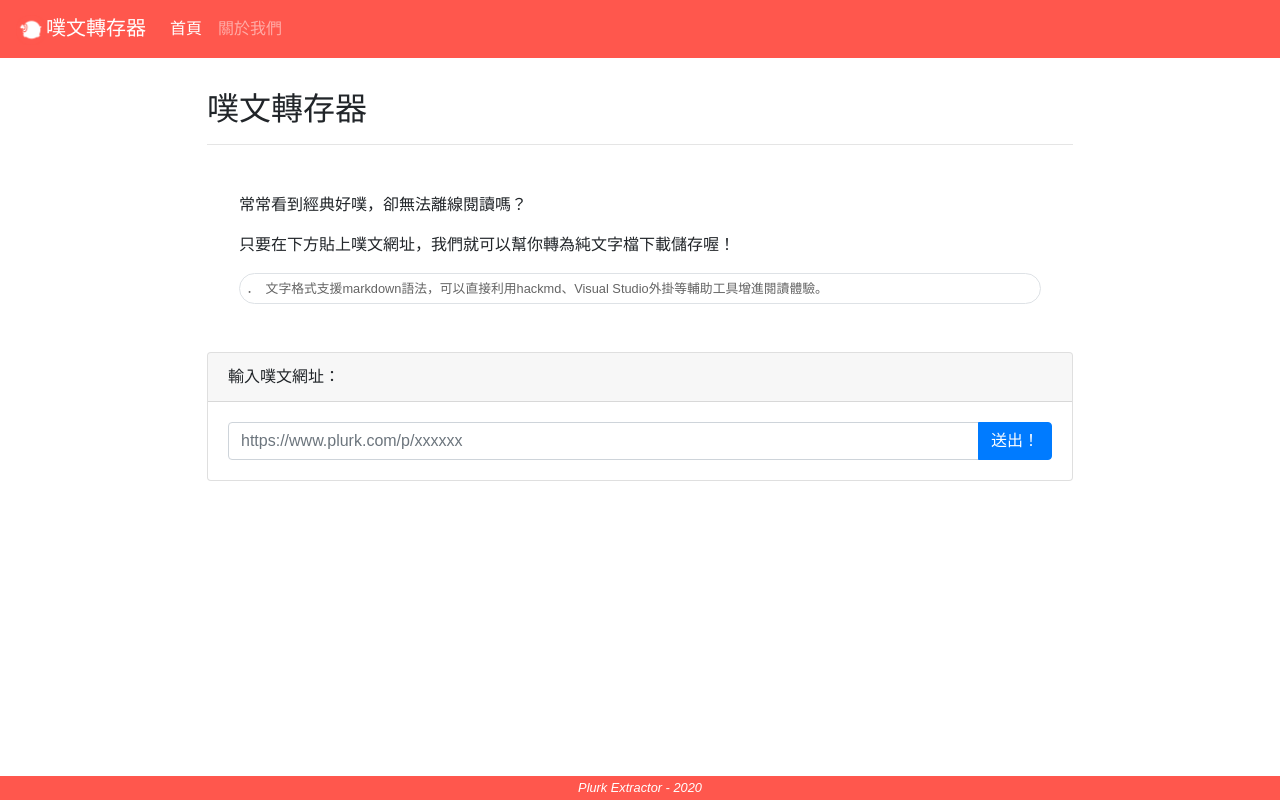
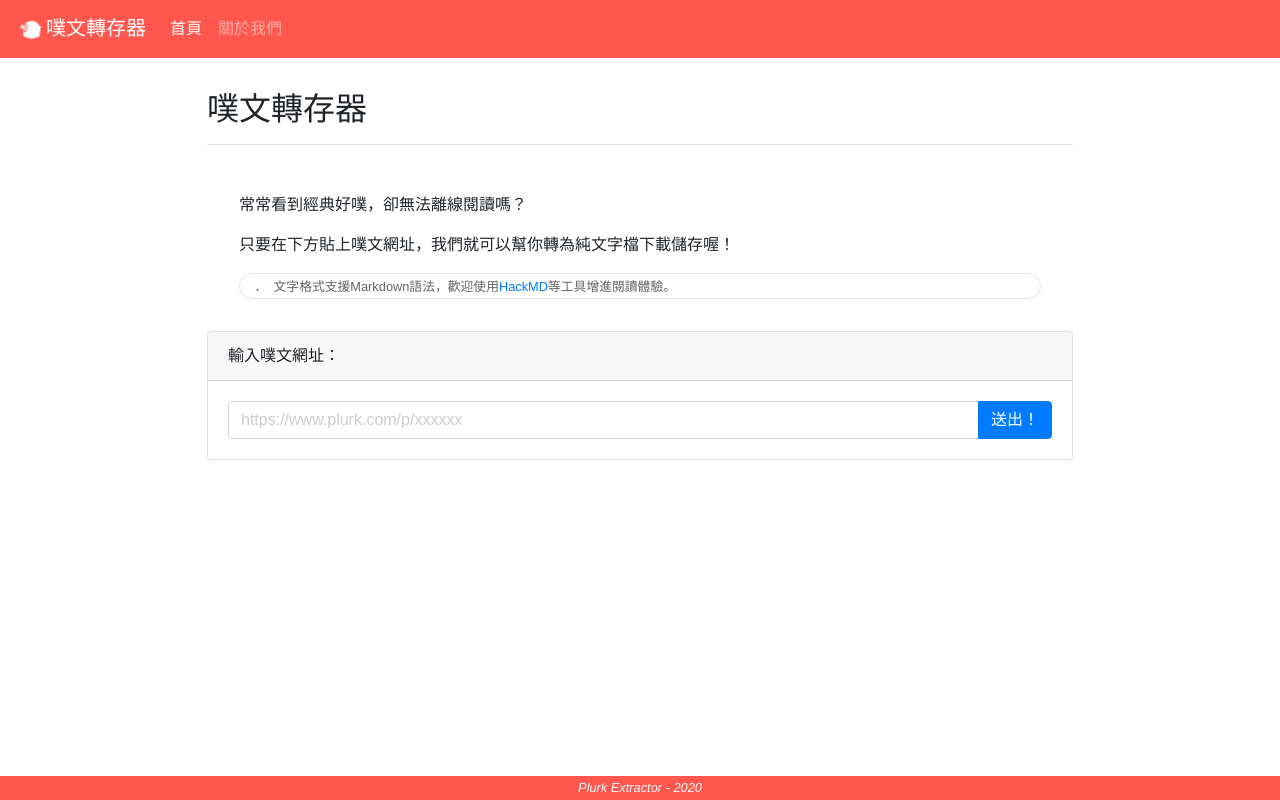
Before and after one commit to cloudewu/Plurk-Downloader, a Flask app: page / in a window 1280 px wide. Run offline with Flask 2, Linux system fonts and the light colour scheme; some libraries are stand-ins or nearby versions.

Commit message:
Improve appearance and RWD experience!
* Modify media clipping threashold and RWD setting
* Modify hint appearance
* Add pin-note element to align hint and status appearance
* Lighten placeholder color
* squashed commit from appearance-branch (commit 9e69aae..a3ef999)

```diff
--- a/server/static/script/index_tw.js
+++ b/server/static/script/index_tw.js
@@ -2,6 +2,8 @@
 var elements =
 	{
 		alertBlock: null,
+		statusIcon: null,
+		statusMsg: null,
 		statusBlock: null,
 		btnSubmit: null,
 		inputURL: null
@@ -30,17 +32,29 @@ function ShowAlert(type, message)
 	setTimeout(()=>{elements.alertBlock.fadeOut("slow")}, properties.ALERT_TIME);
 }
 
-function UpdateStatus(type, message)
+/**
+ * Update status pin-note content
+ * @param iconClass:
+ *        Classes list you want to assign to pin ('.pin' is loaded by default). Note that original classes will be discarded.
+ *        (passing null to preserve all old classes)
+ * @param iconText: innerHTML you want to assign to pin
+ * @param noteClass:
+ *        Classes list you want to assign to pin ('.note' is loaded by default). Note that original classes will be discarded.
+ *        (assign null to preserve all old classes)
+ * @param noteText: innerHTML you want to assign to note
+ */
+function UpdateStatus(iconClass, iconText, noteClass, noteText)
 {
-	if(type!="primary" && type!="sencodary" && type!="success" && type!= "danger" && type!= "warning" && type!= "info" && type!= "lignt" && type!= "dark")
-	{
-		console.warn("Unknow status type: " + type);
-		return;
+	if(iconClass != null) {
+		elements.statusIcon.removeClass();
+		elements.statusIcon.addClass(['pin'].concat(iconClass));
 	}
-	let badge = "<span class=\"status-icon badge badge-" + type + "\">" + type + "</span>";
-	let content = "<span class=\"status-content\">" + message + "</span>";
-
-	elements.statusBlock.html("<div>" + badge + content + "</div>");
+	elements.statusIcon.html(iconText);
+	if (noteClass != null) {
+		elements.statusMsg.removeClass();
+		elements.statusMsg.addClass(['note'].concat(noteClass));
+	}
+	elements.statusMsg.html(noteText);
 }
 
 /**
@@ -58,10 +72,10 @@ function ErrorHandler(type, message) {
 
 	switch(type){
 	case "RequestFail":
-		UpdateStatus("danger", "請求失敗，請檢查連線，或者請稍後再試。");
+		UpdateStatus(['badge', 'badge-danger'], "Fail", null, "請求失敗，請檢查連線，或者請稍後再試。");
 		break;
 	case "ProcessFail":
-		UpdateStatus("danger", "解析失敗，請檢查噗文網址是否正確。");
+		UpdateStatus(['badge', 'badge-danger'], "Fail", null, "解析失敗，請檢查噗文網址是否正確。");
 		break;
 	default:
 		console.log("Unknow error.")
@@ -75,13 +89,7 @@ function GenerateDownloadLink(data) {
 
 	content = encodeURIComponent(data['content']);
 
-	/* auto-download */
-	// var filename = data['title'] +".txt"
-	// var blob = new Blob([data['content']], {type: "data:text/plain;charset=UTF-8"});
-	// saveAs(blob, filename);
-
-	/* download btn(prevent auto-downloading fail) */
-	UpdateStatus("success", "若沒有顯示檔案，請點擊<a id=\"download-link\" target=\"_blank\">連結</a>手動開啟畫面。");
+	UpdateStatus(['badge', 'badge-success'], "success", null, "若沒有顯示檔案，請點擊<a id=\"download-link\" target=\"_blank\">連結</a>手動開啟畫面。");
 	$("#download-link").attr("href", '/download?content=' + content);
 	window.open('/download?content=' + content, '_blank');
 
@@ -96,7 +104,6 @@ function RequestFail(e) {
 
 function ProcessReturnData(data) {
 	/* check return data */
-	// console.log("Data:\n",data)
 	if(data['status_code']!=200){
 		ErrorHandler("ProcessFail", data['reason']);
 	}else{
@@ -114,7 +121,7 @@ function ProcessReturnData(data) {
 function RequestData(rqType, rqUrl, rqData) {
 	console.log("Requesting data...");
 	/* show loading icon */
-	elements.statusBlock.html("<div class=\"spinner-border text-success\"/><span class=\"text-dark status-content\">處理中...</span>");
+	UpdateStatus(['spinner-border', 'text-success'], '', null, '處理中...');
 
 	/* get data */
 	$.ajax({
@@ -126,9 +133,6 @@ function RequestData(rqType, rqUrl, rqData) {
 		success: ProcessReturnData,
 		error: RequestFail
 	});
-
-	// GenerateDownloadLink(rqData);
-	// RequestFail("test");
 }
 
 function submitClick(event) {
@@ -156,7 +160,8 @@ function keyEnterPress(event)
 function onload() {
 	/* get component */
 	elements.alertBlock = $("#alert");
-	elements.statusBlock = $("#status");
+	elements.statusIcon = $("#status-icon");
+	elements.statusMsg = $("#status-msg");
 	elements.btnSubmit = $("#plurk-url-submit");
 	elements.inputURL = $("#plurk-url");
 
--- a/server/static/style/index.css
+++ b/server/static/style/index.css
@@ -22,6 +22,31 @@ p {
 	font-size: 1em;
 }
 
+/*--- placeholder ---*/
+::placeholder { 		/* Chrome, Firefox, Opera, Safari 10.1+ */
+  color: #ccc !important;
+}
+
+:-moz-placeholder { 	/* Old Firefox */
+  color: #ccc !important;
+}
+
+::-moz-placeholder { 	 /* new Firefox */
+  color: #ccc !important;
+}
+
+:-ms-input-placeholder {  /* IE */
+  color: #ccc !important;
+}
+
+::-ms-input-placeholder {  /* Edge */
+  color: #ccc !important;
+}
+
+::-webkit-input-placeholder { /* Edge */
+  color: #ccc !important;
+}
+
 /* nav bar */
 .navbar {
 	background-color: #FF574D;
@@ -32,30 +57,45 @@ p {
 }
 
 /* content */
+
 .text-ps {
 	color: rgb(100, 100, 100);
 	font-size: 0.8em;
-	padding: 5px 0.5em;
+	padding: 0.3em 0;
 }
 
 .intro {
 	padding: 2em;
 }
 
-/* status */
-.status-column {
-	margin: 2em 0;
+/* pin-note */
+.pin-note td {
+	padding: 0 0.2em;
 }
 
-.status-content {
-	padding-left: 1em;
-	font-size: 0.8em;
-	color: rgb(100, 100, 100);
+/* hint */
+.hint {
+	padding: 0 0.5em 0 0.7em;
 }
 
-.status-icon {
-	font-size: 1em;
+.hint td {
+	vertical-align: top;
 }
+
+
+/* status */
+.status {
+	margin: 2em 0 5em 0;
+}
+
+.status table {
+	margin: 0 auto;
+}
+
+#status-icon {
+	font-size: 0.9em;
+}
+
 
 /* footer */
 .footer {
--- a/server/templates/index.html
+++ b/server/templates/index.html
@@ -14,8 +14,8 @@
 {% endblock %}
 
 {% block script %}
-	<script src=" {{url_for('static', filename='script/FileSaver.min.js')}} "></script>
-	<script src=" {{url_for('static', filename='script/index_tw.js')}} "></script>
+	<script src=" {{url_for('static', filename='script/FileSaver.min.js')}} " type="text/javascript"></script>
+	<script src=" {{url_for('static', filename='script/index_tw.js')}} " type="text/javascript"></script>
 {% endblock %}
 
 {# ========================================================================================= #}
@@ -37,7 +37,14 @@
 			<div class="intro">
 				<p>常常看到經典好噗，卻無法離線閱讀嗎？</p>
 				<p>只要在下方貼上噗文網址，我們就可以幫你轉為純文字檔下載儲存喔！</p>
-				<p class="text-ps border rounded-pill"><span>．</span>　文字格式支援markdown語法，可以直接利用hackmd、Visual Studio外掛等輔助工具增進閱讀體驗。</p>
+				<div class="pin-note hint border rounded-pill">
+					<table><tr>
+						<td><span class="pin text-ps">．</span></td>
+						<td>
+							<span class="note text-ps">文字格式支援Markdown語法，歡迎使用<a href="https://hackmd.io/recent" target="_blank">HackMD</a>等工具增進閱讀體驗。</span>
+						</td>
+					</tr></table>
+				</div>
 			</div>
 
 			<div class="form card">
@@ -51,8 +58,13 @@
 			</div>
 		</div>
 
-		<div class="status-column">
-			<div class="row justify-content-center" id="status"> </div>
+		<div class="pin-note status">
+			<table><tr>
+				<td> <span class="pin" id="status-icon"/> </td>
+				<td>
+					<span class="note text-ps" id="status-msg"/>
+				</td>
+			</tr></table>
 		</div>
 	</div>
 {% endblock %}
```
Also changed, not shown: other parts of server/static/style/index.css (+32 -13 lines).
